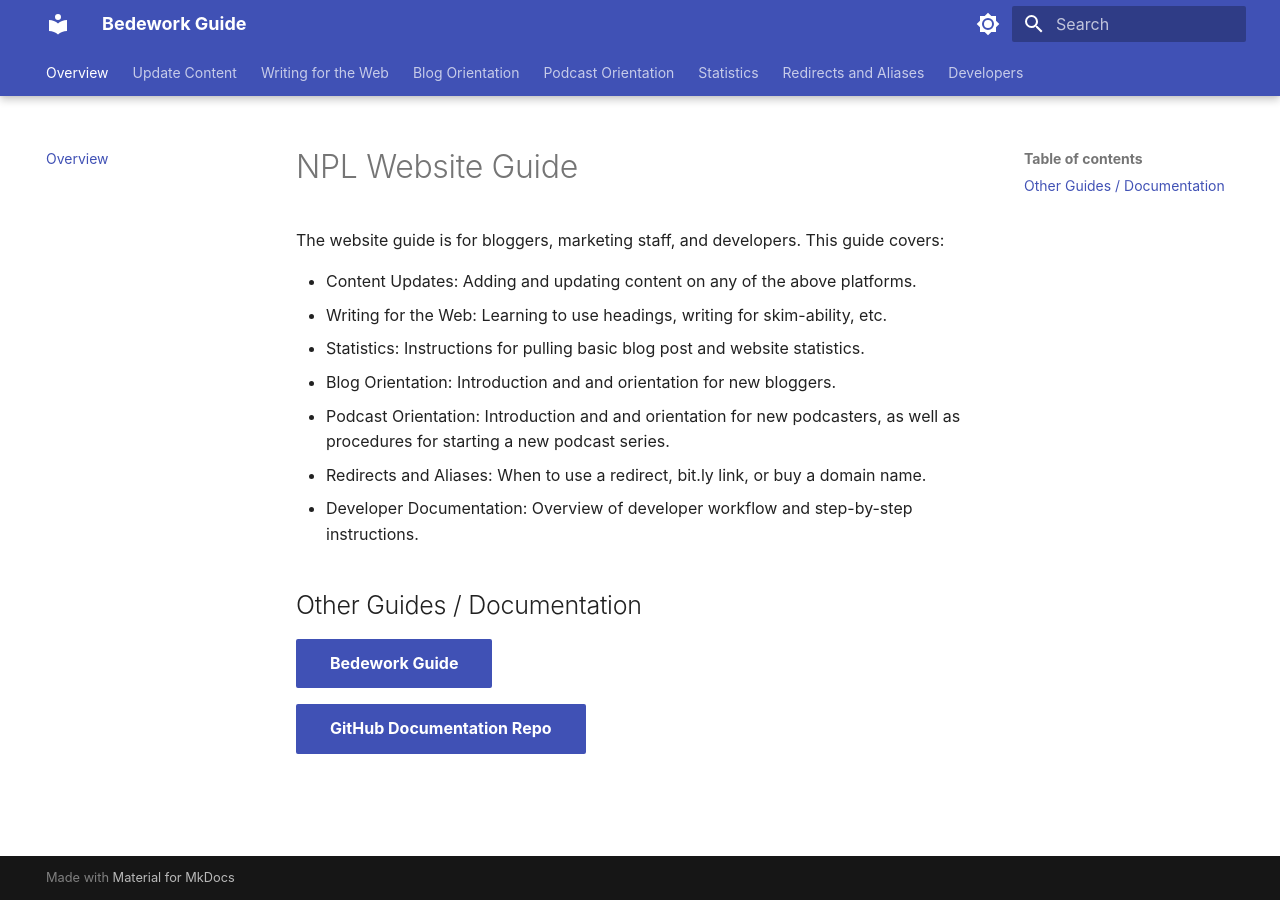
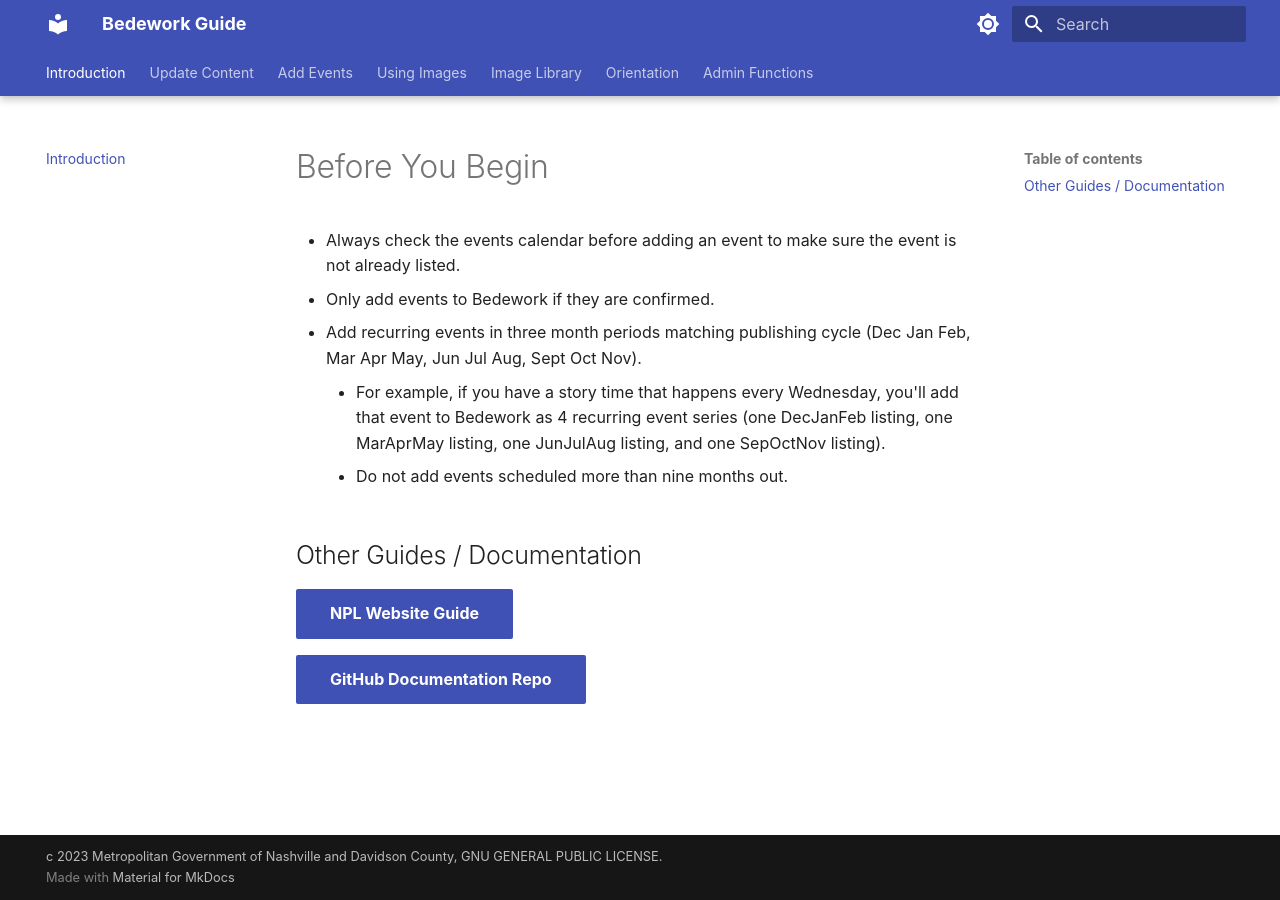
Before and after one commit to Nashville-Public-Library/bedework-docs, an MkDocs documentation site: the page built from docs/index.md, in a window 1280 px wide. Built offline with MkDocs 1.6.1 and Material for MkDocs 9.7.7, drawn with Linux system fonts in a browser that asks for light colours.

Commit message:
updating yml files, readme, and home

```diff
--- a/docs/index.md
+++ b/docs/index.md
@@ -1,17 +1,15 @@
-# NPL Website Guide
+---
+title: Introduction
+---
 
-The website guide is for bloggers, marketing staff, and developers. This guide covers:
-
-- Content Updates: Adding and updating content on any of the above platforms.
-- Writing for the Web: Learning to use headings, writing for skim-ability, etc.
-- Statistics: Instructions for pulling basic blog post and website statistics.
-- Blog Orientation: Introduction and and orientation for new bloggers.
-- Podcast Orientation: Introduction and and orientation for new podcasters, as well as procedures for starting a new podcast series.
-- Redirects and Aliases: When to use a redirect, bit.ly link, or buy a domain name.
-- Developer Documentation: Overview of developer workflow and step-by-step instructions.
-
+# Before You Begin
+- Always check the events calendar before adding an event to make sure the event is not already listed.
+- Only add events to Bedework if they are confirmed.
+- Add recurring events in three month periods matching publishing cycle (Dec Jan Feb, Mar Apr May, Jun Jul Aug, Sept Oct Nov).
+    -	For example, if you have a story time that happens every Wednesday, you'll add that event to Bedework as 4 recurring event series (one DecJanFeb listing, one MarAprMay listing, one JunJulAug listing, and one SepOctNov listing).
+    - Do not add events scheduled more than nine months out.
 ## Other Guides / Documentation
 
-[Bedework Guide](https://nashville-public-library.github.io/bedework-guide/){ .md-button .md-button--primary }
+[NPL Website Guide](https://nashville-public-library.github.io/mkdocsuaurus/){ .md-button .md-button--primary }
 
 [GitHub Documentation Repo](https://github.com/Nashville-Public-Library/documentation){ .md-button .md-button--primary }
--- a/mkdocs.yml
+++ b/mkdocs.yml
@@ -1,7 +1,7 @@
 # Project information
 site_name: Bedework Guide
 site_url: https://nashville-public-library.github.io/bedework-docs/
-site_description: Content creator and developer documentation for NPL Bedework Enterprise Calendar.
+site_description: Content creator and developer documentation for Nashville Public Library Bedework Enterprise Calendar.
 
 # Configuration
 theme:
@@ -55,10 +55,10 @@ markdown_extensions:
 
 # Page tree
 nav:
-  - Overview: index.md
+  - Introduction: index.md
   - Update Content:
     - update-content/index.md
-    - Add Content to a Page (Drupal):
+  - Add Events:
       - update-content/add-content-with-components/index.md
       - update-content/add-content-with-components/block.md
       - update-content/add-content-with-components/blog-swim.md
@@ -83,7 +83,7 @@ nav:
       - update-content/add-content-with-components/promotion.md
       - update-content/add-content-with-components/one-column.md
       - update-content/add-content-with-components/two-column.md
-    - Special Content (Drupal, Bucket, etc.):
+  - Using Images:
       - update-content/special-content-updates/index.md
       - update-content/add-update-a-page/notifications.md
       - update-content/special-content-updates/library-board-agenda.md
@@ -93,13 +93,13 @@ nav:
       - update-content/special-content-updates/summer-challenge.md
       - update-content/special-content-updates/taxonomy-term-addition.md
       - update-content/special-content-updates/bucket-sites.md
-    - Closing a Branch:
+  - Image Library:
       - update-content/closing-a-branch/index.md
       - update-content/closing-a-branch/holidays.md
       - update-content/closing-a-branch/closing-a-branch-spontaneous.md
       - update-content/closing-a-branch/closing-a-branch-long-closure.md
       - update-content/closing-a-branch/reopen-a-branch.md
-    - Page Details (Drupal):
+  - Orientation:
       - update-content/add-update-a-page/index.md
       - update-content/add-update-a-page/home-page.md
       - update-content/add-update-a-page/menu-links-promos.md
@@ -122,62 +122,8 @@ nav:
       - update-content/add-update-a-page/podcast-episode.md
       - update-content/add-update-a-page/service-page.md
       - update-content/add-update-a-page/sponsors.md
-  - Writing for the Web:
+  - Admin Functions:
     - writing-for-the-web/writing-for-web.md
-  - Blog Orientation:
-    - blog-orientation/overview.md
-    - blog-orientation/blog-entry-form.md
-    - blog-orientation/images.md
-    - blog-orientation/what-to-write.md
-    - blog-orientation/plan-your-post.md
-    - blog-orientation/example-book-list.md
-    - blog-orientation/example-book-review.md
-  - Podcast Orientation:
-    - podcast-orientation/overview.md
-    - podcast-orientation/add-epsisode-to-website.md
-    - podcast-orientation/start-new-podcast-series.md
-    - podcast-orientation/publish-rss.md
-  - Statistics:
-    - web-statistics/blog-statistics.md
-    - web-statistics/podcast-statistics.md
-    - web-statistics/campaign-tagging.md
-  - Redirects and Aliases:
-    - domains-and-redirects/when-to-use.md
-    - domains-and-redirects/url-aliases.md
-    - domains-and-redirects/url-redirects.md
-    - domains-and-redirects/move-a-domain.md
-    - domains-and-redirects/domain-redirects.md
-  - Developers:
-    - developers/index.md
-    - Drupal Development:
-      - developers/drupal-development/technical-overview.md
-      - developers/drupal-development/set-up-npld8-staff-machine-mac.md
-      - developers/drupal-development/set-up-npld8-staff-machine-pc.md
-      - developers/drupal-development/onboarding-developers.md
-      - developers/drupal-development/start-stop-local.md
-      - developers/drupal-development/refresh-database.md
-      - developers/drupal-development/working-on-ticket.md
-      - developers/drupal-development/code-review-github.md
-      - developers/drupal-development/deploy-code-production.md
-      - developers/drupal-development/update-drupal-core.md
-      - developers/drupal-development/update-modules.md
-      - developers/drupal-development/update-php-version.md
-      - developers/drupal-development/work-on-css-gulp.md
-      - developers/drupal-development/troubleshooting.md
-      - developers/drupal-development/set-up-new-drupal-project.md
-      - developers/drupal-development/user-roles.md
-    - Site Building Notes (Drupal):
-      - developers/site-building-notes/news-landing-page.md
-      - developers/site-building-notes/podcast-pages-and-feeds.md
-    - Wordpress:
-      - developers/wordpress/redirect-wordpress-site.md
-    - Bucket (Assets):
-      - developers/bucket/overview.md
-      - developers/bucket/technical-overview.md
-      - developers/bucket/add-update-content.md
-      - developers/bucket/add-new-website.md
-      - developers/bucket/remove-website.md
-      - developers/bucket/redirect-subdomain.md
-    - Domain Names and DNS:
-      - developers/domain-name-dns/redirect-domain.md
-      - developers/domain-name-dns/move-domain-its.md
+
+copyright:
+  c 2023 Metropolitan Government of Nashville and Davidson County, GNU GENERAL PUBLIC LICENSE.
```
Also changed, not shown: README.md (+5 -3 lines).
